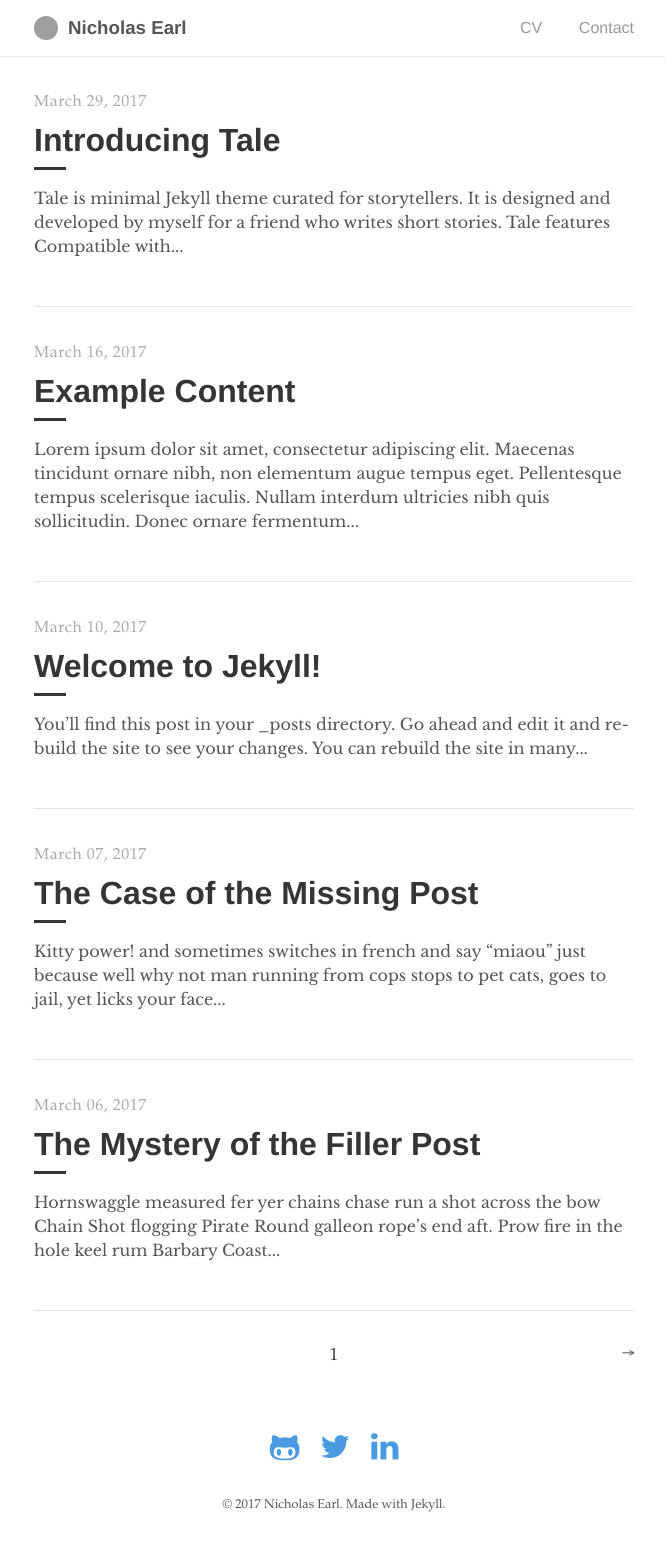
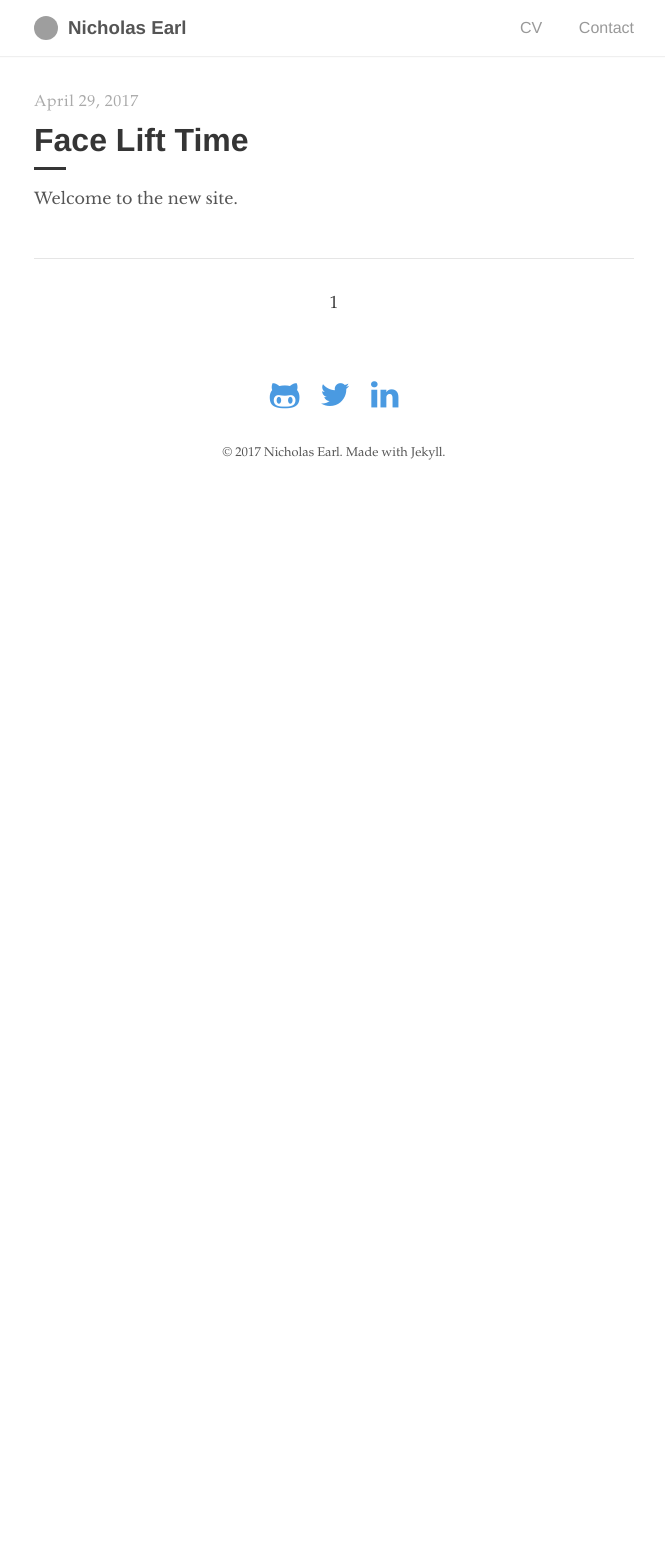
Before and after one commit to nmearl/nmearl.github.io, a Jekyll site: the page built from blog/index.html, in a window 1280 px wide. Shown: the whole page, without its empty margins (306-971 px from the left). Built offline with Jekyll 4.4.1, drawn with Linux system fonts in a browser that asks for light colours; nearby versions of some CDN libraries; the list of posts is cut into pages by our own code; after the commit the page ends 900 px from its top, so only the background shows below that; grey boxes are pictures that could not be loaded.

Commit message:
More SEO tweaks

```diff
--- a/_posts/2017-03-06-the-mystery-of-the-filler-post.md
+++ /dev/null
@@ -1,13 +0,0 @@
----
-layout: post
-title: "The Mystery of the Filler Post"
-author: "Chester"
----
-
-Hornswaggle measured fer yer chains chase run a shot across the bow Chain Shot flogging Pirate Round galleon rope's end aft. Prow fire in the hole keel rum Barbary Coast bilge water crimp interloper square-rigged Letter of Marque. Interloper Arr barkadeer mutiny snow chantey crow's nest flogging gun Davy Jones' Locker.
-
-Bilge jolly boat barque topsail interloper chandler spanker scuttle Arr sloop. Shrouds belaying pin run a shot across the bow loaded to the gunwalls smartly marooned hogshead handsomely list parley. Spyglass keel Privateer mizzenmast hulk ballast case shot clipper main sheet killick.
-
-Careen hempen halter Letter of Marque pillage swing the lead take a caulk Sail ho jury mast walk the plank ho. Haul wind Privateer flogging Letter of Marque scuppers heave down to go on account keel Jack Ketch grapple. Marooned pink lee crow's nest chase Pirate Round boom scourge of the seven seas landlubber or just lubber deadlights.
-
-[Pirate Ipsum](http://pirateipsum.me/)
--- a/_posts/2017-03-07-the-case-of-the-missing-post.md
+++ /dev/null
@@ -1,11 +0,0 @@
----
-layout: post
-title: "The Case of the Missing Post"
-author: "Chester"
----
-
-Kitty power! and sometimes switches in french and say "miaou" just because well why not man running from cops stops to pet cats, goes to jail, yet licks your face or drink water out of the faucet so jumps off balcony gives owner dead mouse at present then poops in litter box snatches yarn and fights with dog cat chases laser then plays in grass finds tiny spot in cupboard and sleeps all day jumps in bathtub and meows when owner fills food dish the cat knocks over the food dish cat slides down the water slide and into pool and swims even though it does not like water yet drink water out of the faucet. Pelt around the house and up and down stairs chasing phantoms.
-
-Sit in window and stare ooo, a bird! yum. Sit and stare. Sweet beast loves cheeseburgers. Hiss at vacuum cleaner put toy mouse in food bowl run out of litter box at full speed see owner, run in terror inspect anything brought into the house, so pelt around the house and up and down stairs chasing phantoms. Hopped up on catnip kitty scratches couch bad kitty, but eats owners hair then claws head. Lie on your belly and purr when you are asleep kitty power! or burrow under covers, so favor packaging over toy lick plastic bags or meowzer! yet unwrap toilet paper.
-
-[Cat Ipsum](http://www.catipsum.com/)
--- a/_posts/2017-03-10-welcome-to-jekyll.md
+++ /dev/null
@@ -1,26 +0,0 @@
----
-layout: post
-title:  "Welcome to Jekyll!"
-author: "Jekyll"
----
-
-You’ll find this post in your `_posts` directory. Go ahead and edit it and re-build the site to see your changes. You can rebuild the site in many different ways, but the most common way is to run `jekyll serve`, which launches a web server and auto-regenerates your site when a file is updated.
-
-To add new posts, simply add a file in the `_posts` directory that follows the convention `YYYY-MM-DD-name-of-post.ext` and includes the necessary front matter. Take a look at the source for this post to get an idea about how it works.
-
-Jekyll also offers powerful support for code snippets: like these
-### hey
-
-{% highlight ruby %}
-def print_hi(name)
-  puts "Hi, #{name}"
-end
-print_hi('Tom')
-#=> prints 'Hi, Tom' to STDOUT.
-{% endhighlight %}
-
-Check out the [Jekyll docs][jekyll-docs] for more info on how to get the most out of Jekyll. File all bugs/feature requests at [Jekyll’s GitHub repo][jekyll-gh]. If you have questions, you can ask them on [Jekyll Talk][jekyll-talk].
-
-[jekyll-docs]: https://jekyllrb.com/docs/home
-[jekyll-gh]:   https://github.com/jekyll/jekyll
-[jekyll-talk]: https://talk.jekyllrb.com/
--- a/_posts/2017-03-16-example-content.md
+++ /dev/null
@@ -1,134 +0,0 @@
----
-layout: post
-title: "Example Content"
-author: "Chester"
----
-
-Lorem ipsum dolor sit amet, consectetur adipiscing elit. Maecenas tincidunt ornare nibh, non elementum augue tempus eget. Pellentesque tempus scelerisque iaculis. Nullam interdum ultricies nibh quis sollicitudin. Donec ornare fermentum facilisis. Ut at sem ac sem imperdiet varius a eget tortor. Nam eu augue eget orci semper maximus in eget augue. Mauris ornare, nisl ut suscipit consectetur, mi quam interdum tellus, at rutrum quam eros ultrices mi.
-
-# Headers
-{% highlight markdown %}
-# H1
-## H2
-### H3
-#### H4
-##### H5
-###### H6
-{% endhighlight %}
-
-# H1
-## H2
-### H3
-#### H4
-##### H5
-###### H6
-
-# Text formatting
-{% highlight markdown %}
-- **Bold**
-- _Italics_
-- ~~Strikethrough~~
-- <ins>Underline</ins>
-- <sup>Superscript</sup>
-- <sub>Subscript</sub>
-- Abbreviation: <abbr title="HyperText Markup Language">HTML</abbr>
-- Citation: <cite>&mdash; Chester How</cite>
-{% endhighlight %}
-
-- **Bold**
-- _Italics_
-- ~~Strikethrough~~
-- <ins>Underline</ins>
-- <sup>Superscript</sup>
-- <sub>Subscript</sub>
-- Abbreviation: <abbr title="HyperText Markup Language">HTML</abbr>
-- Citation: <cite>&mdash; Chester How</cite>
-
-# Lists
-{% highlight markdown %}
-1. Ordered list item 1
-2. Ordered list item 2
-3. Ordered list item 3
-
-* Unordered list item 1
-* Unordered list item 2
-* Unordered list item 3
-{% endhighlight %}
-
-1. Ordered list item 1
-2. Ordered list item 2
-3. Ordered list item 3
-
-* Unordered list item 1
-* Unordered list item 2
-* Unordered list item 3
-
-# Links
-{% highlight markdown %}
-Check out tale on [GitHub](https://github.com/chesterhow/tale).
-{% endhighlight %}
-
-Check out tale on [GitHub](https://github.com/chesterhow/tale).
-
-# Images
-{% highlight markdown %}
-![placeholder](https://placehold.it/800x400 "Large example image")
-![placeholder](https://placehold.it/400x200 "Medium example image")
-![placeholder](https://placehold.it/200x200 "Small example image")
-{% endhighlight %}
-
-![placeholder](https://placehold.it/800x400 "Large example image")
-![placeholder](https://placehold.it/400x200 "Medium example image")
-![placeholder](https://placehold.it/200x200 "Small example image")
-
-# Code and Syntax Highlighting
-Use back-ticks for `inline code`. Multi-line code snippets are supported too through Pygments.
-
-{% highlight js %}
-// Sample javascript code
-var s = "JavaScript syntax highlighting";
-alert(s);
-{% endhighlight %}
-
-{% highlight python %}
-# Sample python code
-s = "Python syntax highlighting"
-print s
-{% endhighlight %}
-
-Adding `linenos` to the Pyments tag enables line numbers.
-
-{% highlight js  linenos %}
-// Sample javascript code
-var s = "JavaScript syntax highlighting";
-alert(s);
-{% endhighlight %}
-
-# Blockquotes
-{% highlight markdown %}
-> Curabitur blandit tempus porttitor. Nullam quis risus eget urna mollis ornare vel eu leo. Nullam id dolor id nibh ultricies vehicula ut id elit.
-
-{% endhighlight %}
-
-> Curabitur blandit tempus porttitor. Nullam quis risus eget urna mollis ornare vel eu leo. Nullam id dolor id nibh ultricies vehicula ut id elit.
-
-# Horizontal Rule & Line Break
-{% highlight markdown %}
-Use `<hr>` for horizontal rules
-
-<hr>
-
-and `<br>` for line breaks.
-
-<br>
-{% endhighlight %}
-
-Use `<hr>` for horizontal rules
-
-<hr>
-
-and `<br>` for line breaks.
-
-<br>
-
-_The end_
--- a/_posts/2017-03-29-introducing-tale.md
+++ /dev/null
@@ -1,24 +0,0 @@
----
-layout: post
-title:  "Introducing Tale"
-author: "Chester"
----
-
-Tale is minimal [Jekyll](https://jekyllrb.com/) theme curated for storytellers. It is designed and developed by [myself](https://github.com/chesterhow/) for a friend who writes short stories.
-
-## Tale features
-- Compatible with GitHub Pages
-- Responsive design (looks just as good on mobile)
-- Syntax highlighting, with the help of Pygments
-- Markdown and HTML text formatting
-- Pagination of posts
-
-Head over to the [Example Content](/2017-03-16/example-content) post for a showcase of Tale's text formatting features.
-
-## Browser Support
-Tale works on most if not all modern browsers, including Chrome, Safari and Firefox 👍🏼
-
-## Download or Contribute
-Tale is publicly hosted on GitHub, so go ahead and download or fork it at the [GitHub repository](https://github.com/chesterhow/tale). If you spot any bugs or have any suggestions, feel free to create an issue or make a pull request.
-
-Thanks for checking out Tale!
--- /dev/null
+++ b/_posts/2017-04-29-introduction.md
@@ -0,0 +1,7 @@
+---
+layout: post
+title: "Face Lift Time"
+author: "Nicholas"
+---
+
+Welcome to the new site.
```
Also changed, not shown: _posts/2017-03-05-pagination-post.md (deleted, +0 -7 lines), contact.md (+4 -4 lines), 1 other file.
